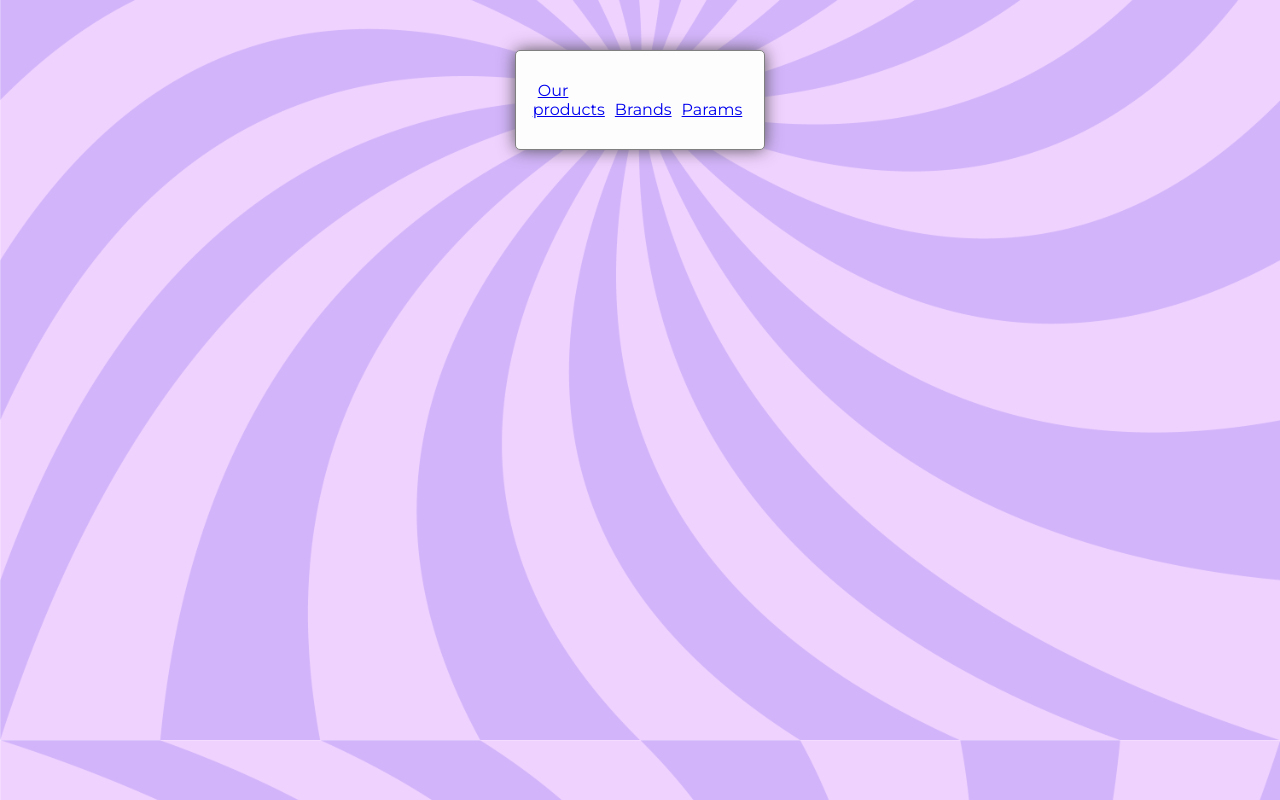
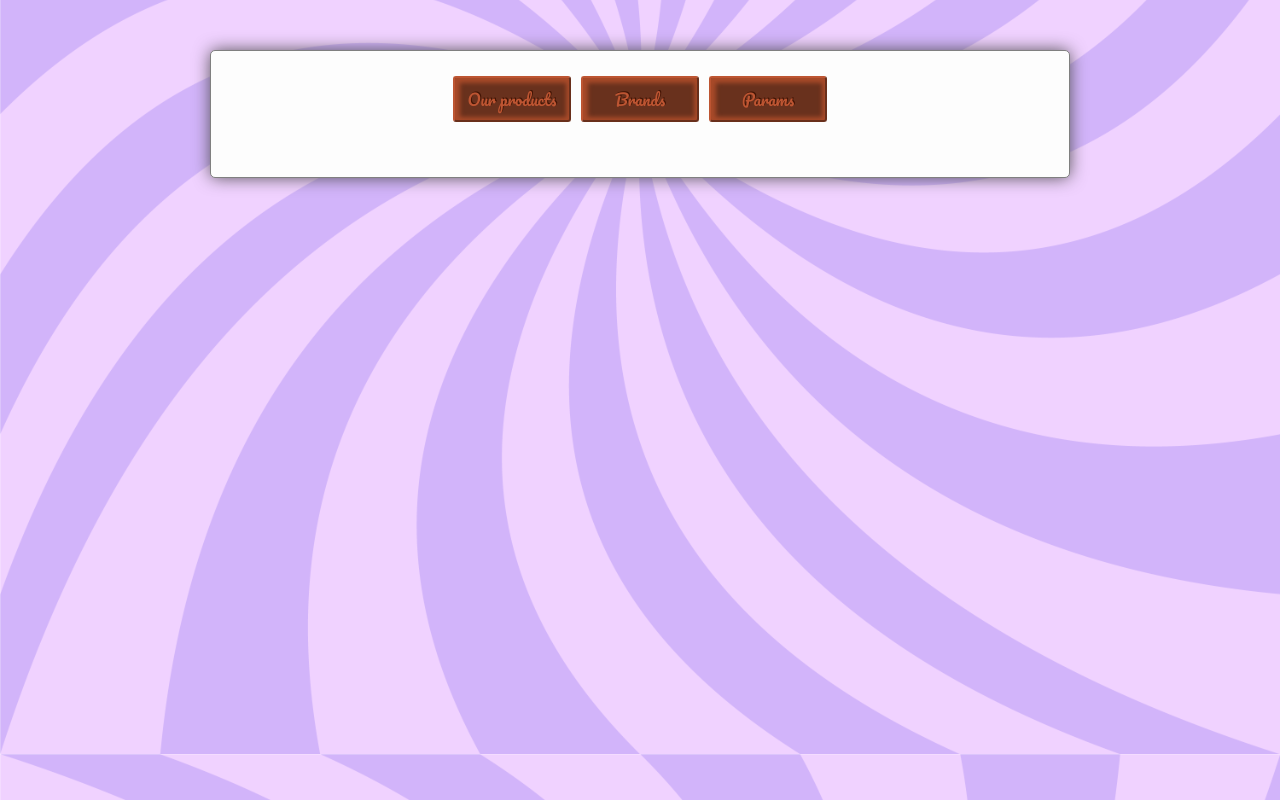
Before and after one commit to LucianABC/ChocolateMenu, a React (Create React App) app: page / in a window 1280 px wide. Built offline with nearby package versions, Linux system fonts and the light colour scheme.

Commit message:
buttons style and title color

```diff
--- a/src/App.scss
+++ b/src/App.scss
@@ -1,6 +1,4 @@
 .All {
-
-
   align-items: center;
   background-color: #fdfdfd;
   border: 1px solid grey;
@@ -12,6 +10,7 @@
   font-family: 'Montserrat', sans-serif;
   justify-content: center ;
   margin: 50px;
-  padding:30px;
-  width: 60%;
+  padding:50px;
+  padding-top: 20px;
+  width: 100%;
 }
--- a/src/components/Title.scss
+++ b/src/components/Title.scss
@@ -1,9 +1,15 @@
 .title {
     align-items: center;
+    color:#25dfe8;
     display: flex;
     font-family: 'Pacifico', cursive;
-    font-size: 24px;
+
     justify-content: center;
     width: 100%;
+    h1 {
+        font-size: 32px;
+
+    text-shadow: 3px 3px 0px #027e84;
+    }
 
 }
--- a/src/index.css
+++ b/src/index.css
@@ -17,6 +17,7 @@ body {
   display: flex;
   align-items: center;
   justify-content: center;
+  width: 75%;
 }
 code {
   font-family: source-code-pro, Menlo, Monaco, Consolas, 'Courier New',
--- a/src/sections/Brands/BrandsSection.scss
+++ b/src/sections/Brands/BrandsSection.scss
@@ -4,7 +4,7 @@
     flex-direction: column;
     flex-wrap: wrap;
     justify-content: center;
-    width: 70%;
+    width: 100%;
     .content{
         align-items: centers;
         display: flex;
--- a/src/sections/Brands/components/Brand.scss
+++ b/src/sections/Brands/components/Brand.scss
@@ -1,5 +1,6 @@
 .brand-img {
     box-sizing: border-box;
+    margin:30px;
     width: 40%;
     img{
         width: 100%;
--- a/src/sections/Browser/Browser.scss
+++ b/src/sections/Browser/Browser.scss
@@ -1,10 +1,24 @@
 .browser {
     display: flex;
    flex-direction: column;
+   font-family: 'Pacifico', cursive;
+   width: 100%;
    .browser-menu {
-        display: inline-block;
+        display: flex;
+        width: 100%;
+        justify-content: center;
     .menu-item{
+        color: #bd5532;
+        text-shadow: 1px -1px #431505;
+        background-color: #69311d;
+        border: 2px outset #bd5532;
+        box-shadow: inset 1px 1px 4px 4px #b24e2bdb;
         margin: 5px;
+        text-decoration: none;
+        padding: 7px;
+        border-radius: 3px;
+        width: 100px;
+        text-align: center;
     }
    }
 }
--- a/src/sections/Params/Params.js
+++ b/src/sections/Params/Params.js
@@ -1,4 +1,5 @@
 import React, {useReducer, useState} from 'react';
+import Imagen from './Imagen/Imagen'
 import Title from '../../components/Title'
 
 
@@ -38,6 +39,9 @@ const Params = () => {
             </div>
 
             <span> Hola {state.name}, tu usuario es {state.user} mail es {state.mail}</span>
+
+            <Imagen></Imagen>
+
         </div>
     );
 }
--- a/src/sections/Products+Actions/ProductsAndActions.js
+++ b/src/sections/Products+Actions/ProductsAndActions.js
@@ -2,11 +2,11 @@ import React, { useState, useEffect } from 'react';
 import './ProductsAndActions.scss';
 import ProductList from './components/ProductList/ProductList';
 import Actions from './components/Actions/Actions';
-import Imagen from './components/Imagen/Imagen';
 import Title from '../../components/Title';
 
 
-const ProductsAndActions = () =>{  const [product, setProduct] = useState();
+const ProductsAndActions = () =>{
+     const [product, setProduct] = useState();
     const [productList, setProductList] = useState([]);
     const [id, setId] = useState();
     const [prodToEdit, setProdToEdit]=useState();
@@ -37,7 +37,6 @@ const ProductsAndActions = () =>{  const [product, setProduct] = useState();
             <Actions  setProduct={setProduct}
                 prodToEdit={prodToEdit}>
             </Actions>
-            <Imagen></Imagen>
         </div>
     )
 }
--- a/src/sections/Products+Actions/components/Actions/Actions.scss
+++ b/src/sections/Products+Actions/components/Actions/Actions.scss
@@ -9,7 +9,7 @@
     flex-wrap: wrap;
     margin: 30px;
     padding: 30px;
-    width: 100%;
+    width: 80%;
     .actions-inputs {
         display: flex;
         flex-direction: column;
```
Also changed, not shown: src/sections/Params/Imagen/Imagen.js (renamed from src/sections/Products+Actions/components/Imagen/Imagen.js), src/sections/Params/Imagen/Imagen.scss (renamed from src/sections/Products+Actions/components/Imagen/Imagen.scss), src/sections/Params/Imagen/goldenticket.jpg (renamed from src/sections/Products+Actions/components/Imagen/goldenticket.jpg), src/sections/Params/useBoolean.js (renamed from src/sections/Products+Actions/components/useBoolean.js).
